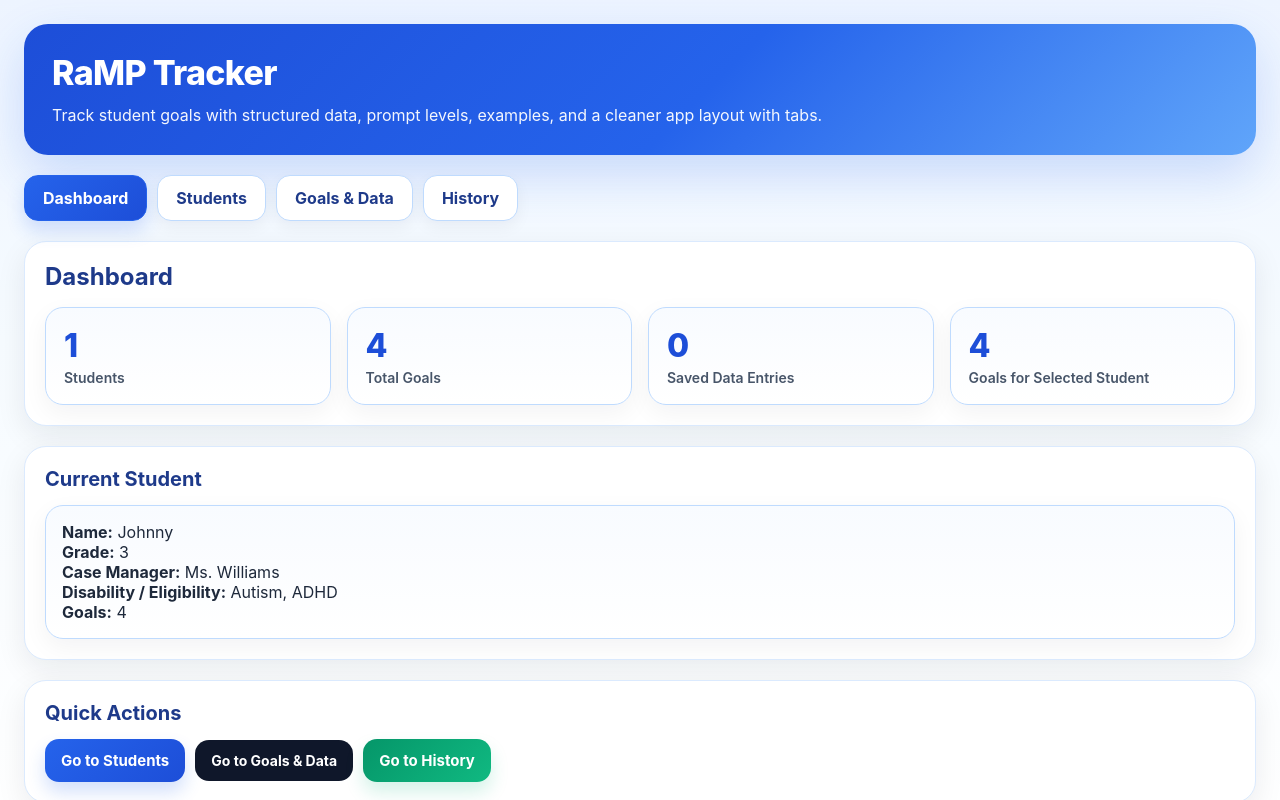
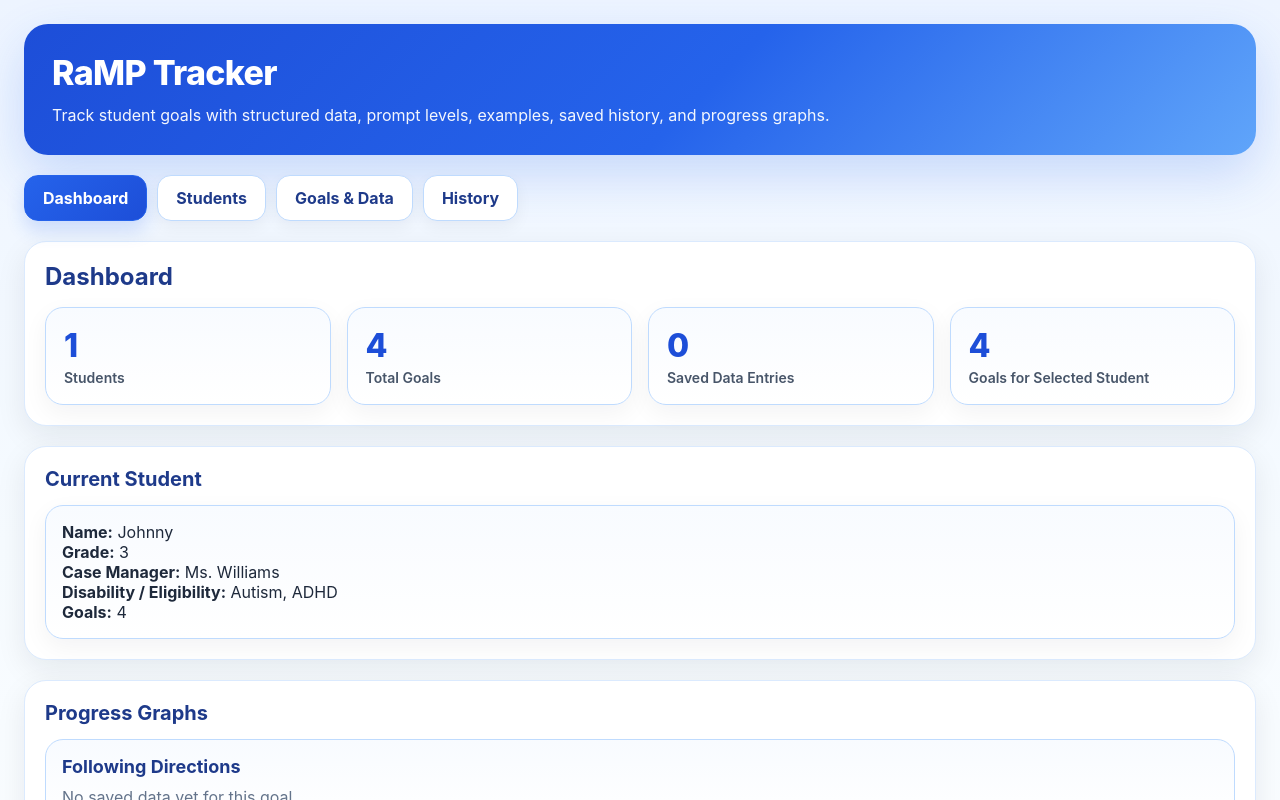
Before and after one commit to jasminevsadler/Ramp-Tracker, a React (Vite) app: page / in a window 1280 px wide. Shown: the top 800 px of the page. Built offline with nearby package versions, Linux system fonts and the light colour scheme.

Commit message:
Update App.jsx

```diff
--- a/src/App.jsx
+++ b/src/App.jsx
@@ -112,6 +112,177 @@ function loadFromStorage(key, fallback) {
   }
 }
 
+function GraphCard({ title, points }) {
+  const width = 700;
+  const height = 240;
+  const padLeft = 50;
+  const padRight = 20;
+  const padTop = 20;
+  const padBottom = 40;
+
+  const chartWidth = width - padLeft - padRight;
+  const chartHeight = height - padTop - padBottom;
+
+  if (!points || points.length === 0) {
+    return (
+      <div
+        style={{
+          border: "1px solid #bfdbfe",
+          borderRadius: "18px",
+          padding: "16px",
+          background: "linear-gradient(180deg, #f8fbff 0%, #ffffff 100%)",
+          marginBottom: "16px",
+        }}
+      >
+        <div
+          style={{
+            fontWeight: 700,
+            color: "#1e3a8a",
+            marginBottom: "10px",
+            fontSize: "18px",
+          }}
+        >
+          {title}
+        </div>
+        <div style={{ color: "#64748b" }}>No saved data yet for this goal.</div>
+      </div>
+    );
+  }
+
+  const sorted = [...points].sort((a, b) => a.date.localeCompare(b.date));
+
+  const xForIndex = (index) => {
+    if (sorted.length === 1) return padLeft + chartWidth / 2;
+    return padLeft + (index / (sorted.length - 1)) * chartWidth;
+  };
+
+  const yForScore = (score) => {
+    const normalized = Number(score) / 2;
+    return padTop + chartHeight - normalized * chartHeight;
+  };
+
+  const pathD = sorted
+    .map((point, index) => {
+      const x = xForIndex(index);
+      const y = yForScore(point.score);
+      return `${index === 0 ? "M" : "L"} ${x} ${y}`;
+    })
+    .join(" ");
+
+  return (
+    <div
+      style={{
+        border: "1px solid #bfdbfe",
+        borderRadius: "18px",
+        padding: "16px",
+        background: "linear-gradient(180deg, #f8fbff 0%, #ffffff 100%)",
+        marginBottom: "16px",
+        boxShadow: "0 8px 25px rgba(15, 23, 42, 0.05)",
+      }}
+    >
+      <div
+        style={{
+          fontWeight: 700,
+          color: "#1e3a8a",
+          marginBottom: "12px",
+          fontSize: "18px",
+        }}
+      >
+        {title}
+      </div>
+
+      <div style={{ overflowX: "auto" }}>
+        <svg
+          viewBox={`0 0 ${width} ${height}`}
+          style={{ width: "100%", minWidth: "620px", display: "block" }}
+        >
+          <line
+            x1={padLeft}
+            y1={padTop}
+            x2={padLeft}
+            y2={padTop + chartHeight}
+            stroke="#94a3b8"
+            strokeWidth="1.5"
+          />
+          <line
+            x1={padLeft}
+            y1={padTop + chartHeight}
+            x2={padLeft + chartWidth}
+            y2={padTop + chartHeight}
+            stroke="#94a3b8"
+            strokeWidth="1.5"
+          />
+
+          {[0, 1, 2].map((tick) => {
+            const y = yForScore(tick);
+            return (
+              <g key={tick}>
+                <line
+                  x1={padLeft}
+                  y1={y}
+                  x2={padLeft + chartWidth}
+                  y2={y}
+                  stroke="#dbeafe"
+                  strokeWidth="1"
+                />
+                <text
+                  x={padLeft - 12}
+                  y={y + 5}
+                  fontSize="12"
+                  textAnchor="end"
+                  fill="#475569"
+                >
+                  {tick}
+                </text>
+              </g>
+            );
+          })}
+
+          <path
+            d={pathD}
+            fill="none"
+            stroke="#2563eb"
+            strokeWidth="3"
+            strokeLinejoin="round"
+            strokeLinecap="round"
+          />
+
+          {sorted.map((point, index) => {
+            const x = xForIndex(index);
+            const y = yForScore(point.score);
+            return (
+              <g key={`${point.date}-${index}`}>
+                <circle cx={x} cy={y} r="5.5" fill="#1d4ed8" />
+                <text
+                  x={x}
+                  y={height - 10}
+                  fontSize="11"
+                  textAnchor="middle"
+                  fill="#475569"
+                >
+                  {point.date.slice(5)}
+                </text>
+              </g>
+            );
+          })}
+        </svg>
+      </div>
+
+      <div
+        style={{
+          marginTop: "10px",
+          fontSize: "12px",
+          color: "#64748b",
+          lineHeight: 1.5,
+        }}
+      >
+        0 = Not demonstrating &nbsp; • &nbsp; 1 = With prompts &nbsp; • &nbsp; 2
+        = Independent
+      </div>
+    </div>
+  );
+}
+
 function App() {
   const [students, setStudents] = useState(() =>
     loadFromStorage("ramp_students", DEFAULT_STUDENTS)
@@ -167,6 +338,25 @@ function App() {
   const savedHistory = allHistory.filter(
     (entry) => entry.studentId === selectedStudentId
   );
+
+  const graphGroups = useMemo(() => {
+    if (!selectedStudent) return [];
+
+    return selectedStudent.goals.map((goal) => {
+      const matching = savedHistory
+        .filter((entry) => entry.goalId === goal.id)
+        .map((entry) => ({
+          date: entry.date,
+          score: Number(entry.score),
+        }));
+
+      return {
+        goalId: goal.id,
+        title: goal.title,
+        points: matching,
+      };
+    });
+  }, [selectedStudent, savedHistory]);
 
   const handleStudentFormChange = (e) => {
     const { name, value, options } = e.target;
@@ -736,6 +926,21 @@ function App() {
       </div>
 
       <div style={styles.card}>
+        <h3 style={styles.subTitle}>Progress Graphs</h3>
+        {!selectedStudent ? (
+          <div>No student selected.</div>
+        ) : (
+          graphGroups.map((group) => (
+            <GraphCard
+              key={group.goalId}
+              title={group.title}
+              points={group.points}
+            />
+          ))
+        )}
+      </div>
+
+      <div style={styles.card}>
         <h3 style={styles.subTitle}>Quick Actions</h3>
         <div style={styles.rowGap}>
           <button style={styles.buttonPrimary} onClick={() => setActiveTab("students")}>
@@ -1128,6 +1333,21 @@ function App() {
           </button>
         </div>
 
+        <h3 style={styles.subTitle}>Progress Graphs</h3>
+        {!selectedStudent ? (
+          <div>No student selected.</div>
+        ) : (
+          graphGroups.map((group) => (
+            <GraphCard
+              key={group.goalId}
+              title={group.title}
+              points={group.points}
+            />
+          ))
+        )}
+
+        <h3 style={{ ...styles.subTitle, marginTop: "22px" }}>Saved Entries</h3>
+
         {!savedHistory.length ? (
           <div>No saved entries yet for this student.</div>
         ) : (
@@ -1180,7 +1400,7 @@ function App() {
           <h1 style={styles.heroTitle}>RaMP Tracker</h1>
           <div style={styles.heroText}>
             Track student goals with structured data, prompt levels, examples,
-            and a cleaner app layout with tabs.
+            saved history, and progress graphs.
           </div>
         </div>
 
```
